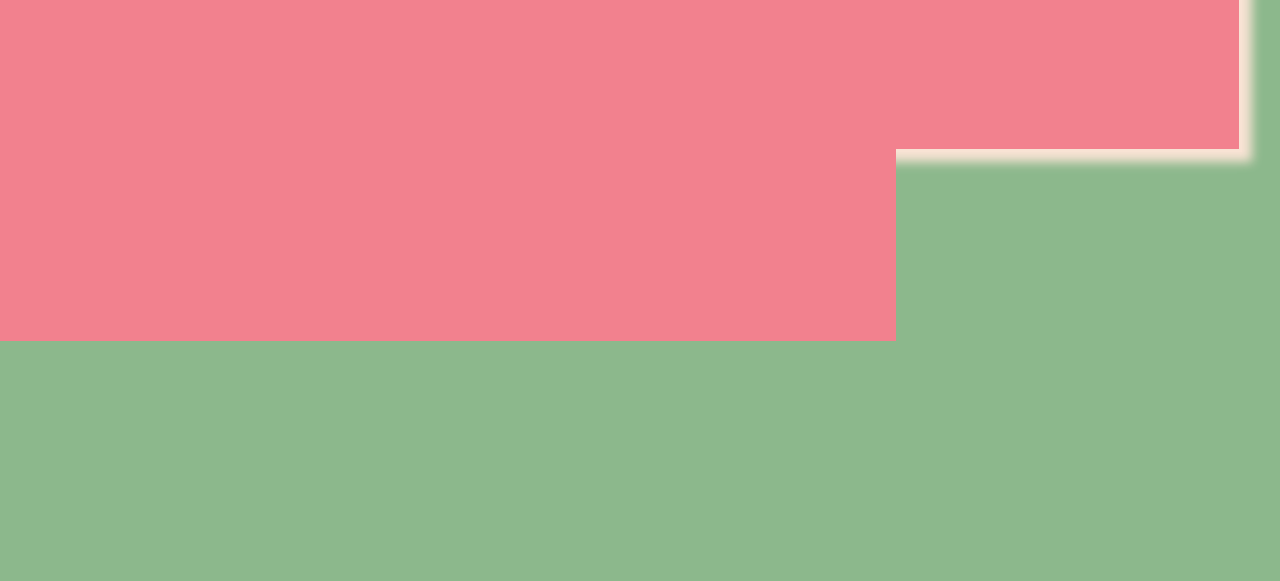
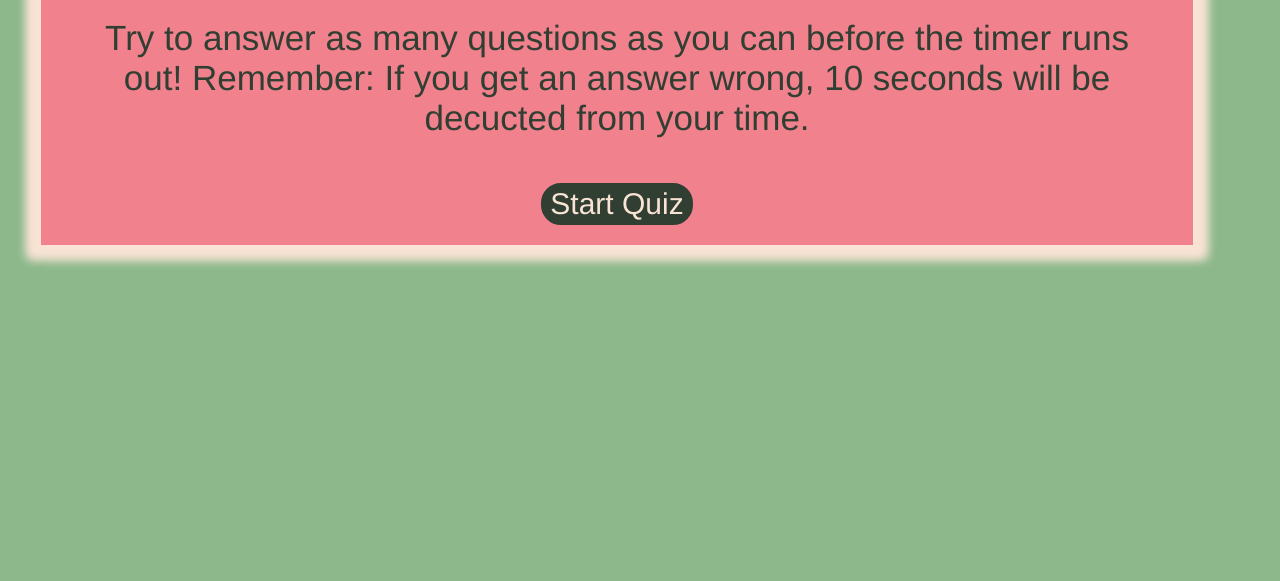
Before and after one commit to jennabuettner/timed-quiz, a plain HTML site: page index.html in a window 1280 px wide. Shown: the part 219-800 px from the top of the page. Drawn offline with Linux system fonts and the light colour scheme; a web font is replaced by a local one.

Commit message:
finished questions and added prompt

```diff
--- a/assets/css/style.css
+++ b/assets/css/style.css
@@ -18,11 +18,32 @@ button {
 
 .modal {
     position: absolute;
-    height: 70%;
-    width: 70%;
-    left: 0;
-    top: 0;
-    background-color: rgb(242, 129, 142)
+    background-color: rgb(242, 129, 142);
+    display: flex;
+    flex-direction: column;
+    align-items: center;
+    text-align: center;
+    margin: 30px;
+    width: 90%;
+    min-height: 50%;
+    border: solid rgb(248, 227, 212);
+    box-shadow: 0px 0px 10px 10px rgb(248, 227, 212);
+    z-index: 1;
+}
+
+.modal-header {
+    font-size: 40px;
+    padding: 30px;
+}
+
+.instructions {
+    font-size: 35px;
+    padding-left: 50px;
+    padding-right: 50px;
+}
+
+.start-btn {
+    font-size: 30px;
 }
 
 .hide {
@@ -46,26 +67,18 @@ button {
 }
 
 .game-container {
+    position: absolute;
     display: flex;
+    justify-content: center;
     flex-direction: column;
     align-items: center;
     background-color: rgb(242, 129, 142);
     margin: 30px;
+    width: 90%;
+    height: 50%;
     border: solid rgb(248, 227, 212);
     box-shadow: 0px 0px 10px 10px rgb(248, 227, 212);
-    z-index: 1;
 }
-
-/* .game-container-shadow {
-    display: flex;
-    flex-direction: column;
-    align-items: center;
-    background-color: rgb(242, 129, 142);
-    margin: 30px;
-    border: solid rgb(248, 227, 212);
-    box-shadow: 0px 0px 10px 10px rgb(248, 227, 212);
-    z-index: 0;
-} */
 
 .game-container .pa-btn {
     display: flex;
--- a/assets/js/script.js
+++ b/assets/js/script.js
@@ -42,8 +42,8 @@ var questions = [
 
     {
         question: 'What does OMGTIH stand for?',
-        possibleAnswers:['On my Game '],
-        correctAnswer: 'Oh my god this is hard'
+        possibleAnswers:["Oh my god, Timmy isn't here", "Oh my geebus, that is heavy", "Oh my god, this is hard", "Oh my goodness, tomorrow is Hanukkah"],
+        correctAnswer: 'Oh my god, this is hard'
     },
 ]
 
@@ -94,15 +94,15 @@ function populateNextQuestion() {
         if (gameOver) {
             endGame()
 
-        function endGame() {}
-        if (timeLeft <= 0) {
-            timerEl.setAttribute('class', 'hide')
+        function endGame() {
+            prompt('Enter your initials! ☺️')
+
             }
         }
         //stop timer, open modal for initials/score, and set local.storage with initials/score
+    }
+    }
 
-    }
-}
 
 
 // create function to show high scores from local storage
```
